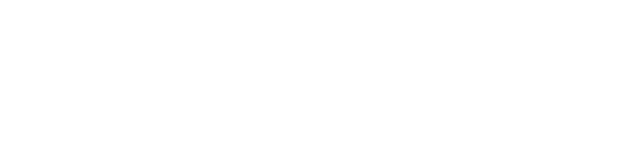
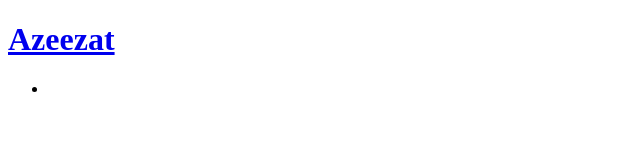
Before and after one commit to oluwajuwon8/Portfolio-setup, a plain HTML site: page index.html in a window 1280 px wide. Shown: the whole page, without its empty margins (0-640 px from the left). Drawn offline with Linux system fonts and the light colour scheme.

Commit message:
add code snippet

```diff
--- a/index.html
+++ b/index.html
@@ -7,6 +7,13 @@
     <title>Document</title>
 </head>
 <body>
-
+    <header>
+    <h1><a href="#"> Azeezat </a></h1>
+    <nav class="toggle">
+        <ul>
+    <li><i class="fas fa-bars"></i></li>
+    </ul>
+    </nav>
+    </header>
 </body>
 </html>
```
